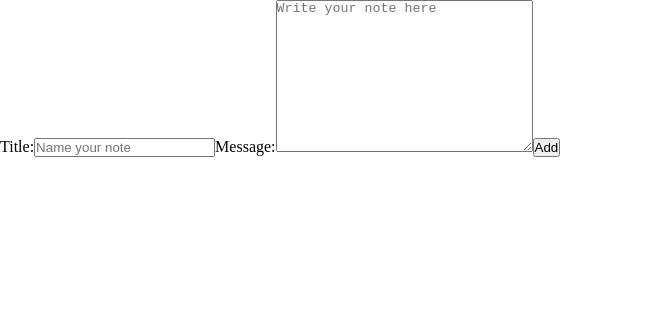
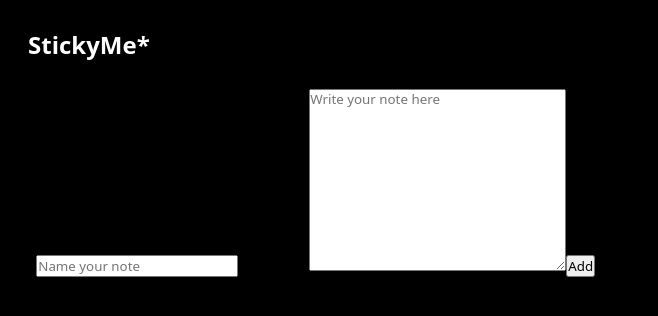
Before and after one commit to ivannemeth/ivan-notes-app, a Next.js app: page /add-note in a window 1280 px wide. Shown: the top 316 px of the page, without its empty margins (0-658 px from the left). Built offline with nearby package versions, Linux system fonts and the light colour scheme; no server answers; the database is empty.

Commit message:
add css styling for homepage and navigation

```diff
--- a/pages/add-note.js
+++ b/pages/add-note.js
@@ -1,5 +1,16 @@
 import NoteForm from "@/components/NoteForm";
+import styles from "../styles/Home.module.css";
+import Link from "next/link";
 
 export default function AddNotePage() {
-  return <NoteForm />;
+  return (
+    <>
+      <nav className={styles.navbar}>
+        <Link className={styles.navbarHomelink} href="/">
+          <h2>StickyMe*</h2>
+        </Link>
+      </nav>
+      <NoteForm />
+    </>
+  );
 }
--- /dev/null
+++ b/styles/Home.module.css
@@ -0,0 +1,50 @@
+/*NAVIGATION*/
+
+.navbar {
+  display: flex;
+  justify-content: space-between;
+  justify-items: center;
+  /*background-color: #f695c5;*/
+  background-color: black;
+  padding: 25px 25px 25px 25px;
+}
+
+.navbarHomelink {
+  text-decoration: none;
+  cursor: pointer;
+  padding: 3px;
+  font-weight: bold;
+  color: white;
+}
+
+.navbarAddlink {
+  text-decoration: none;
+  cursor: pointer;
+}
+
+/* NOTE/NOTESLIST */
+
+.noteListContainer {
+  display: grid;
+  grid-template-columns: repeat(auto-fill, minmax(250px, 1fr));
+  gap: 10px;
+  padding: 10px;
+
+  background-color: black;
+}
+
+.note {
+  background-color: #f695c5;
+  border: 1px solid #ccc;
+  padding: 10px;
+  border-radius: 5px;
+  text-align: center;
+  width: 250px;
+  height: 250px;
+}
+
+.isFavouriteButton {
+  margin: 0;
+  padding: 0;
+  background-color: #f695c5;
+}
--- a/styles/globals.css
+++ b/styles/globals.css
@@ -2,40 +2,14 @@
   box-sizing: border-box;
   padding: 0;
   margin: 0;
+  font-family: system-ui, -apple-system, BlinkMacSystemFont, "Segoe UI", Roboto,
+    Oxygen, Ubuntu, Cantarell, "Open Sans", "Helvetica Neue", sans-serif;
 }
 
-/* navigation */
-
-.navbar {
-  display: flex;
-  justify-content: space-between;
-  justify-items: center;
-  background-color: #f695c5;
-  padding: 25px 25px 25px 25px;
+a {
+  text-decoration: none;
 }
 
-.navbar-homelink {
-  text-decoration: none;
-  cursor: pointer;
-  padding: 3px;
-  font-weight: bold;
-  color: black;
+body {
+  background-color: black;
 }
-
-.navbar-addlink {
-  background-color: white;
-  text-decoration: none;
-  cursor: pointer;
-  padding: 3px;
-  color: black;
-}
-
-/*note */
-
-.note {
-  background-color: #fafafa;
-  border: 1px solid #ccc;
-  padding: 10px;
-  border-radius: 5px;
-  text-align: center;
-}
```
Also changed, not shown: components/IsFavouriteButton.jsx (+5 -8 lines), components/Navigation.jsx (+6 -5 lines), components/NotesList.jsx (+6 -3 lines), pages/[id].js (+12 -1 lines).
